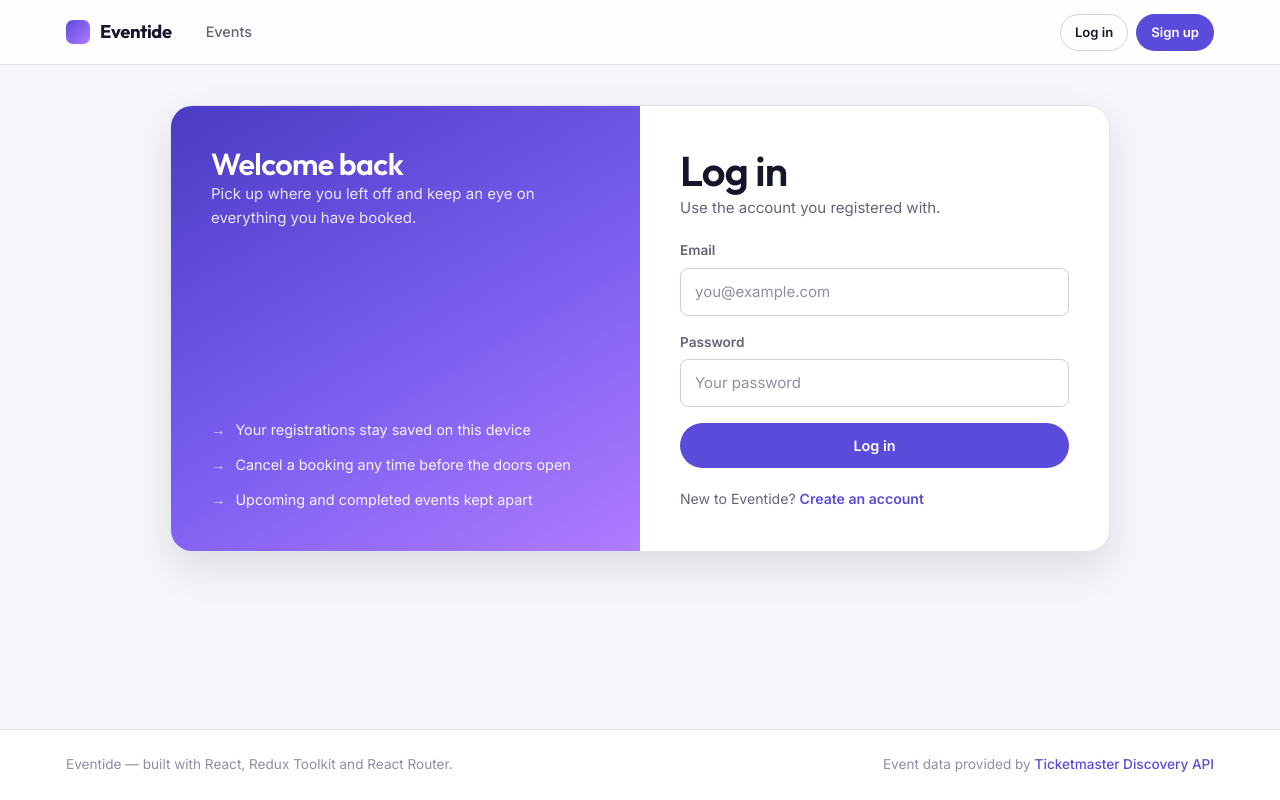
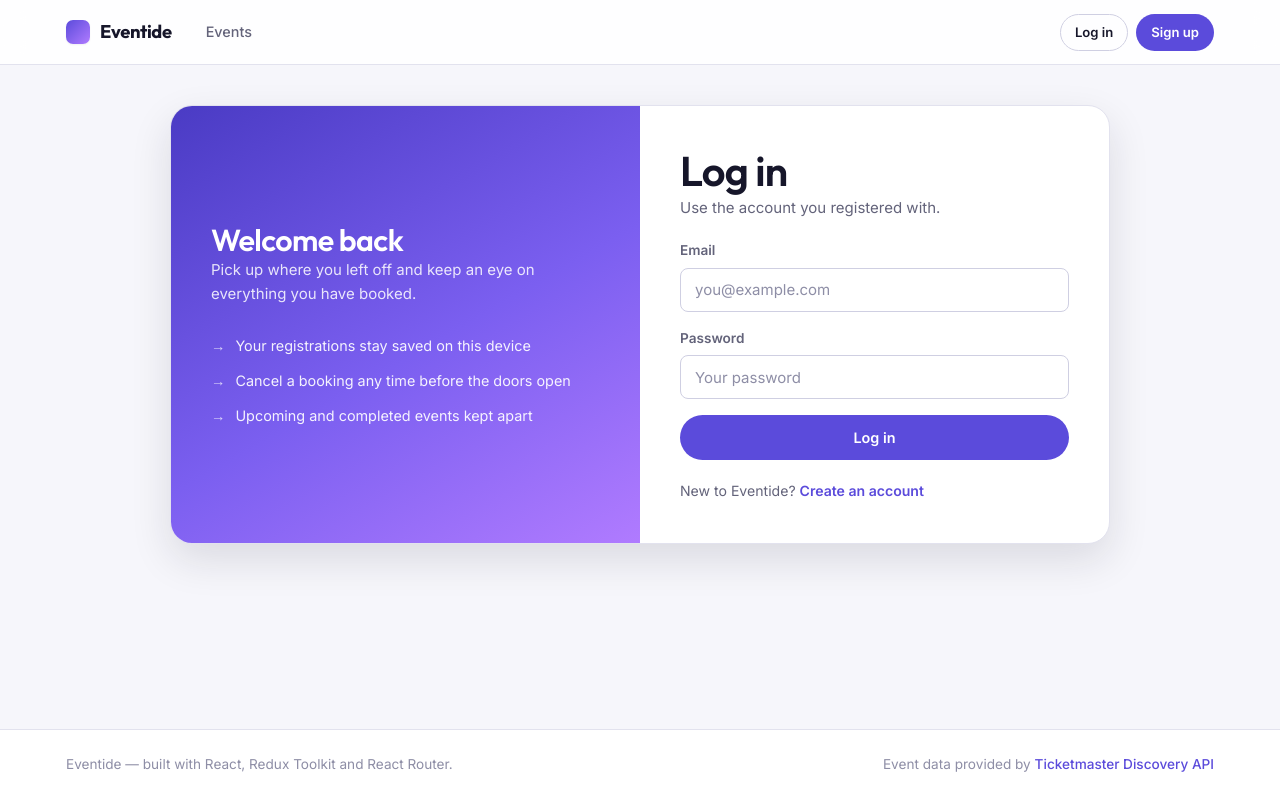
Before and after one commit to Haiderraza101/event-management-system, a React (Vite) app: page /login in a window 1280 px wide. Built offline with nearby package versions, Linux system fonts and the light colour scheme; no server answers.

Commit message:
Tighten filter panel spacing and align form control heights

```diff
--- a/src/components/FilterPanel.css
+++ b/src/components/FilterPanel.css
@@ -10,7 +10,7 @@
   flex-wrap: wrap;
   align-items: center;
   gap: 10px;
-  padding: 12px 14px;
+  padding: 12px 16px;
 }
 
 .filter-count {
@@ -59,22 +59,28 @@
 }
 
 .sort-field .select {
-  padding-block: 8px;
+  height: 38px;
   border-radius: 999px;
   font-size: 0.85rem;
 }
 
 .filter-body {
-  display: grid;
-  grid-template-columns: repeat(auto-fit, minmax(180px, 1fr));
-  gap: 14px;
-  padding: 16px 14px;
+  display: flex;
+  flex-wrap: wrap;
+  align-items: flex-end;
+  gap: 14px 16px;
+  padding: 16px;
   border-top: 1px solid var(--border);
 }
 
+.filter-body .field {
+  flex: 1 1 170px;
+  min-width: 0;
+}
+
 .filter-reset {
-  display: flex;
-  align-items: flex-end;
+  flex: 0 0 auto;
+  margin-left: auto;
 }
 
 @media (max-width: 640px) {
@@ -87,3 +93,18 @@
     flex: 1;
   }
 }
+
+@media (max-width: 560px) {
+  .filter-body .field {
+    flex: 1 1 100%;
+  }
+
+  .filter-reset {
+    width: 100%;
+    margin-left: 0;
+  }
+
+  .filter-reset .btn {
+    width: 100%;
+  }
+}
--- a/src/pages/Auth.css
+++ b/src/pages/Auth.css
@@ -18,8 +18,8 @@
 .auth-aside {
   display: flex;
   flex-direction: column;
-  justify-content: space-between;
-  gap: 32px;
+  justify-content: center;
+  gap: 28px;
   padding: 40px;
   background: linear-gradient(150deg, #4a3bc4, #7b5ff0 55%, #b07bff);
   color: #fff;
--- a/src/styles/index.css
+++ b/src/styles/index.css
@@ -224,7 +224,9 @@
 .input,
 .select {
   width: 100%;
-  padding: 11px 14px;
+  height: 44px;
+  padding: 0 14px;
+  line-height: normal;
   background: var(--surface);
   border: 1px solid var(--border-strong);
   border-radius: var(--radius-sm);
```
